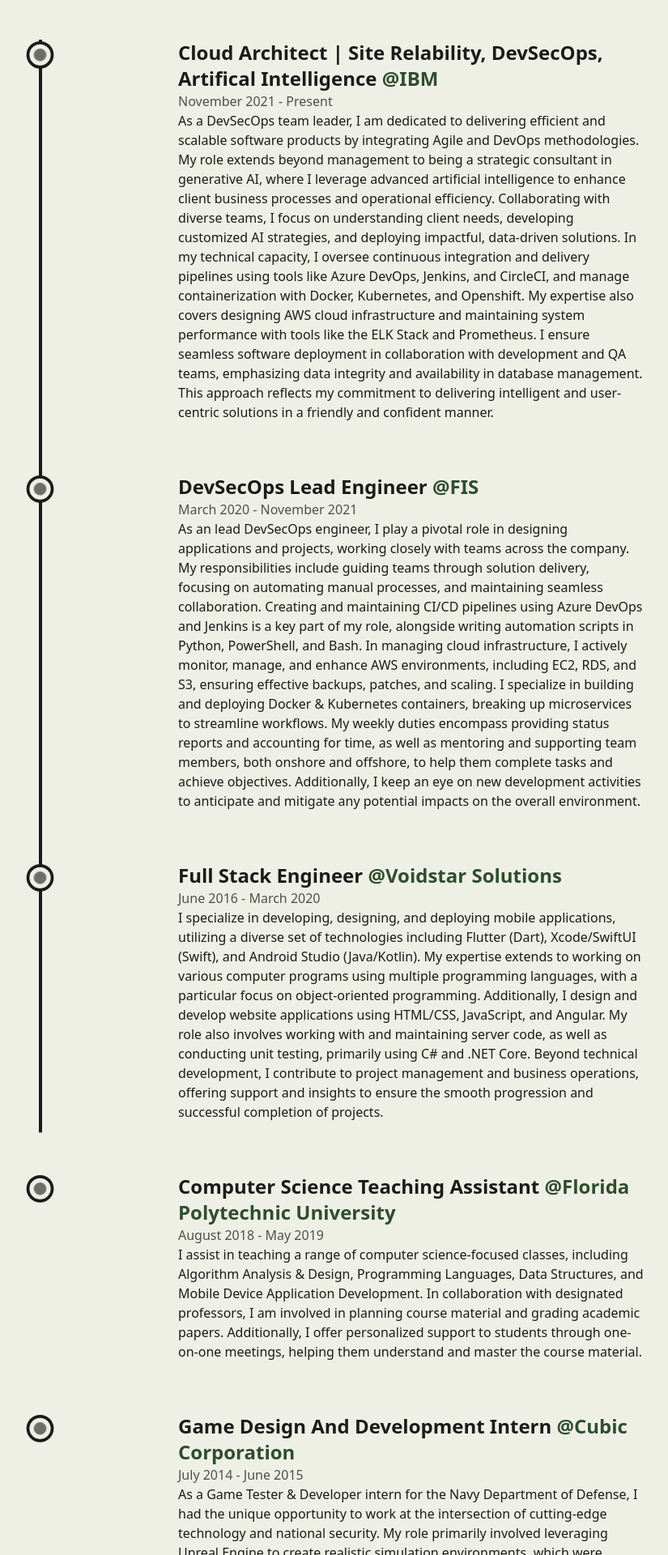
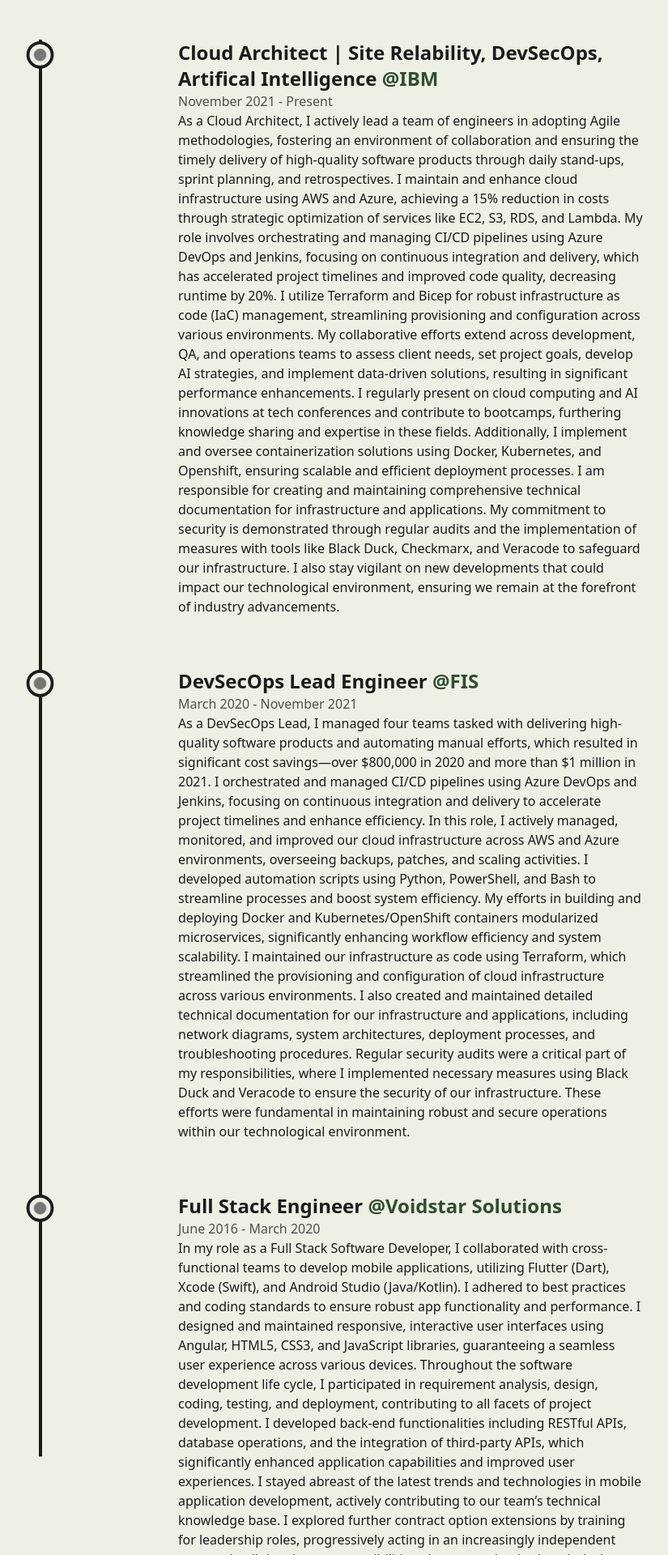
Before and after one commit to linabrihoum/portfolio_blog, a Next.js app: page /about in a window 1280 px wide. Shown: the part 780-2700 px from the top of the page at 81% size, without its empty margins (148-973 px from the left). Built offline with nearby package versions, Linux system fonts and the light colour scheme; what @supabase/auth-helpers-nextjs would draw is missing.

Commit message:
fixing about page

```diff
--- a/src/components/About/Experience.js
+++ b/src/components/About/Experience.js
@@ -55,28 +55,34 @@
             company="IBM"
             time="November 2021 - present"
             work="
-            As a DevSecOps team leader, I am dedicated to delivering efficient and scalable software products by integrating Agile and DevOps methodologies. My role extends beyond management to being a strategic consultant in generative AI, where I leverage advanced artificial intelligence to enhance client business processes and operational efficiency. Collaborating with diverse teams, I focus on understanding client needs, developing customized AI strategies, and deploying impactful, data-driven solutions.
+            As a Cloud Architect, I actively lead a team of engineers in adopting Agile methodologies, fostering an environment of collaboration and ensuring the timely delivery of high-quality software products through daily stand-ups, sprint planning, and retrospectives. I maintain and enhance cloud infrastructure using AWS and Azure, achieving a 15% reduction in costs through strategic optimization of services like EC2, S3, RDS, and Lambda. My role involves orchestrating and managing CI/CD pipelines using Azure DevOps and Jenkins, focusing on continuous integration and delivery, which has accelerated project timelines and improved code quality, decreasing runtime by 20%.
 
-            In my technical capacity, I oversee continuous integration and delivery pipelines using tools like Azure DevOps, Jenkins, and CircleCI, and manage containerization with Docker, Kubernetes, and Openshift. My expertise also covers designing AWS cloud infrastructure and maintaining system performance with tools like the ELK Stack and Prometheus. I ensure seamless software deployment in collaboration with development and QA teams, emphasizing data integrity and availability in database management. This approach reflects my commitment to delivering intelligent and user-centric solutions in a friendly and confident manner.
-            "
+            I utilize Terraform and Bicep for robust infrastructure as code (IaC) management, streamlining provisioning and configuration across various environments. My collaborative efforts extend across development, QA, and operations teams to assess client needs, set project goals, develop AI strategies, and implement data-driven solutions, resulting in significant performance enhancements. I regularly present on cloud computing and AI innovations at tech conferences and contribute to bootcamps, furthering knowledge sharing and expertise in these fields.
+
+            Additionally, I implement and oversee containerization solutions using Docker, Kubernetes, and Openshift, ensuring scalable and efficient deployment processes. I am responsible for creating and maintaining comprehensive technical documentation for infrastructure and applications. My commitment to security is demonstrated through regular audits and the implementation of measures with tools like Black Duck, Checkmarx, and Veracode to safeguard our infrastructure. I also stay vigilant on new developments that could impact our technological environment, ensuring we remain at the forefront of industry advancements."
           />
           <Details
             position="DevSecOps Lead Engineer"
             company="FIS"
             time="March 2020 - November 2021"
-            work="As an lead DevSecOps engineer, I play a pivotal role in designing applications and projects, working closely with teams across the company. My responsibilities include guiding teams through solution delivery, focusing on automating manual processes, and maintaining seamless collaboration. Creating and maintaining CI/CD pipelines using Azure DevOps and Jenkins is a key part of my role, alongside writing automation scripts in Python, PowerShell, and Bash.
+            work="As a DevSecOps Lead, I managed four teams tasked with delivering high-quality software products and automating manual efforts, which resulted in significant cost savings—over $800,000 in 2020 and more than $1 million in 2021. I orchestrated and managed CI/CD pipelines using Azure DevOps and Jenkins, focusing on continuous integration and delivery to accelerate project timelines and enhance efficiency.
 
-                  In managing cloud infrastructure, I actively monitor, manage, and enhance AWS environments, including EC2, RDS, and S3, ensuring effective backups, patches, and scaling. I specialize in building and deploying Docker & Kubernetes containers, breaking up microservices to streamline workflows. My weekly duties encompass providing status reports and accounting for time, as well as mentoring and supporting team members, both onshore and offshore, to help them complete tasks and achieve objectives. Additionally, I keep an eye on new development activities to anticipate and mitigate any potential impacts on the overall environment.
-                  "
+                In this role, I actively managed, monitored, and improved our cloud infrastructure across AWS and Azure environments, overseeing backups, patches, and scaling activities. I developed automation scripts using Python, PowerShell, and Bash to streamline processes and boost system efficiency. My efforts in building and deploying Docker and Kubernetes/OpenShift containers modularized microservices, significantly enhancing workflow efficiency and system scalability.
+
+                I maintained our infrastructure as code using Terraform, which streamlined the provisioning and configuration of cloud infrastructure across various environments. I also created and maintained detailed technical documentation for our infrastructure and applications, including network diagrams, system architectures, deployment processes, and troubleshooting procedures.
+
+                Regular security audits were a critical part of my responsibilities, where I implemented necessary measures using Black Duck and Veracode to ensure the security of our infrastructure. These efforts were fundamental in maintaining robust and secure operations within our technological environment."
           />
           <Details
             position="Full Stack Engineer"
             company="Voidstar Solutions"
             time="June 2016 - March 2020"
             work="
-            I specialize in developing, designing, and deploying mobile applications, utilizing a diverse set of technologies including Flutter (Dart), Xcode/SwiftUI (Swift), and Android Studio (Java/Kotlin). My expertise extends to working on various computer programs using multiple programming languages, with a particular focus on object-oriented programming. Additionally, I design and develop website applications using HTML/CSS, JavaScript, and Angular.
+                In my role as a Full Stack Software Developer, I collaborated with cross-functional teams to develop mobile applications, utilizing Flutter (Dart), Xcode (Swift), and Android Studio (Java/Kotlin). I adhered to best practices and coding standards to ensure robust app functionality and performance. I designed and maintained responsive, interactive user interfaces using Angular, HTML5, CSS3, and JavaScript libraries, guaranteeing a seamless user experience across various devices.
 
-            My role also involves working with and maintaining server code, as well as conducting unit testing, primarily using C# and .NET Core. Beyond technical development, I contribute to project management and business operations, offering support and insights to ensure the smooth progression and successful completion of projects.
+                Throughout the software development life cycle, I participated in requirement analysis, design, coding, testing, and deployment, contributing to all facets of project development. I developed back-end functionalities including RESTful APIs, database operations, and the integration of third-party APIs, which significantly enhanced application capabilities and improved user experiences.
+
+                I stayed abreast of the latest trends and technologies in mobile application development, actively contributing to our team’s technical knowledge base. I explored further contract option extensions by training for leadership roles, progressively acting in an increasingly independent manner in all the above responsibilities, demonstrating both technical proficiency and potential for managerial duties.
             "
           />
           <Details
@@ -84,7 +90,9 @@
             company="Florida Polytechnic University"
             time="August 2018 - May 2019"
             work="
-            I assist in teaching a range of computer science-focused classes, including Algorithm Analysis & Design, Programming Languages, Data Structures, and Mobile Device Application Development. In collaboration with designated professors, I am involved in planning course material and grading academic papers. Additionally, I offer personalized support to students through one-on-one meetings, helping them understand and master the course material.
+            I assisted in teaching a range of computer science-focused classes, including Algorithm Analysis & Design, Programming Languages, Data Structures, and Mobile Device Application Development.
+            In collaboration with designated professors, I was involved in planning course material and grading academic papers.
+            Additionally, I offered personalized support to students through one-on-one meetings, helping them understand and master the course material.
             "
           />
           <Details
@@ -92,7 +100,8 @@
             company="Cubic Corporation"
             time="July 2014 - June 2015"
             work="
-            As a Game Tester & Developer intern for the Navy Department of Defense, I had the unique opportunity to work at the intersection of cutting-edge technology and national security. My role primarily involved leveraging Unreal Engine to create realistic simulation environments, which were pivotal for strategic training and planning purposes. Alongside this, I honed my programming skills in Java, focusing on backend development to ensure the seamless operation and integration of these simulations. This position allowed me to contribute significantly to the advancement of military training tools, while also expanding my technical expertise in both game development and software engineering within a high-stakes environment.
+            As a Game Tester & Developer intern for the Navy Department of Defense, I had the unique opportunity to work at the intersection of cutting-edge technology and national security.
+            My role primarily involved leveraging Unreal Engine to create realistic simulation environments, which were pivotal for strategic training and planning purposes. Alongside this, I honed my programming skills in Java, focusing on backend development to ensure the seamless operation and integration of these simulations. This position allowed me to contribute significantly to the advancement of military training tools, while also expanding my technical expertise in both game development and software engineering within a high-stakes environment.
             "
           />
         </ul>
```
